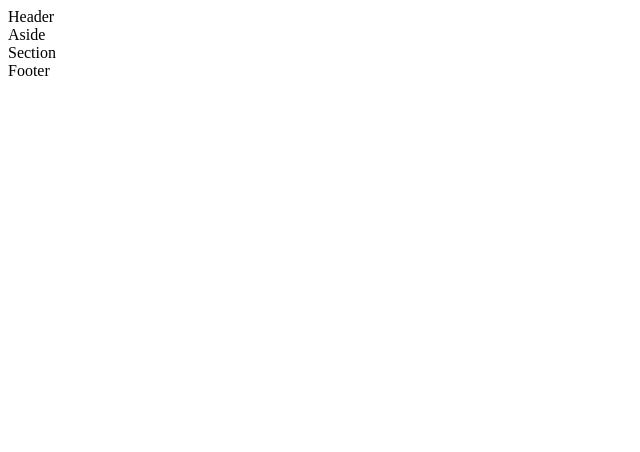
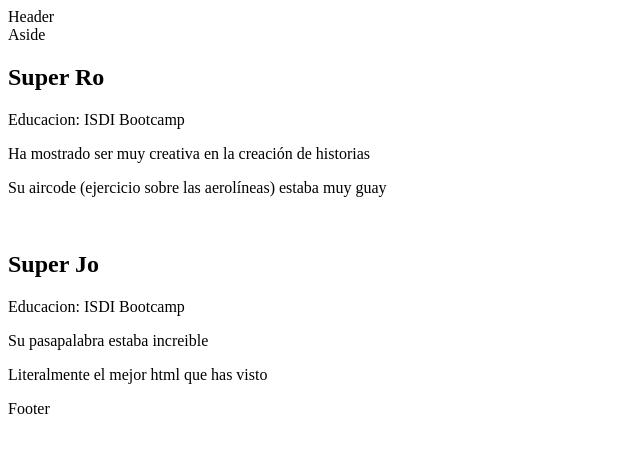
Before and after one commit to jbokyes/202301-W1CH1-JoaquinBezanilla-RocioRicciardiello, a website: page cv.html in a window 1280 px wide. Shown: the whole page, without its empty margins (0-640 px from the left). Drawn offline with Linux system fonts and the light colour scheme.

Commit message:
Add body text a section en cv.html

```diff
--- a/cv.html
+++ b/cv.html
@@ -17,7 +17,15 @@
     Aside
   </aside>
   <section>
-    Section
+    <h2>Super Ro</h2>
+    <p>Educacion: ISDI Bootcamp</p>
+    <p>Ha mostrado ser muy creativa en la creación de historias</p>
+    <p>Su aircode (ejercicio sobre las aerolíneas) estaba muy guay</p>
+    <br>
+    <h2>Super Jo</h2>
+    <p>Educacion: ISDI Bootcamp</p>
+    <p>Su pasapalabra estaba increible</p>
+    <p>Literalmente el mejor html que has visto</p>
   </section>
   <footer>
     Footer
```
